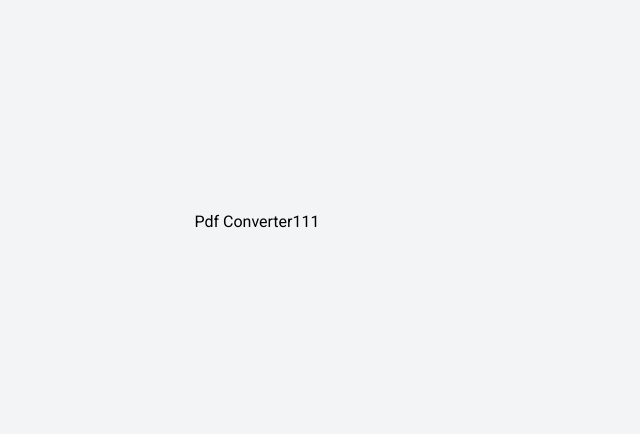
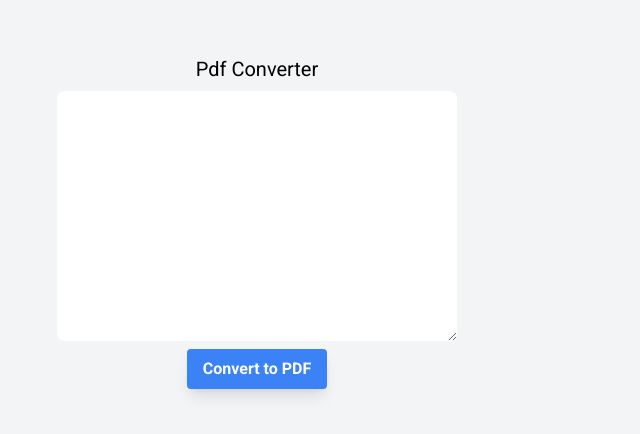
Before and after one commit to Parenyuk/pdf-converter, a Next.js app: page / in a window 1280 px wide. Shown: the part 178-612 px from the top of the page, without its empty margins (383-1023 px from the left). Built offline with nearby package versions, Linux system fonts and the light colour scheme.

Commit message:
PDF-002, added styles

```diff
--- a/src/app/(home)/components/PDFConverter/PDFConverter.tsx
+++ b/src/app/(home)/components/PDFConverter/PDFConverter.tsx
@@ -5,5 +5,11 @@ type ComponentType = {
 }
 
 export const PdfConverter = ({}: ComponentType) => {
-    return (<div>Pdf Converter111 </div>)
+    return (<div className={`flex flex-col items-center`}>
+        <h1 className={'text-xl'}>Pdf Converter</h1>
+        <textarea className="mx-[0] my-[8px] px-[16px] py-[12px] rounded-[8px] min-h-[250px] min-w-[400px] resize-y" />
+        <button className={`bg-blue-500 hover:bg-blue-700 text-white font-bold py-2 px-4 rounded shadow-lg
+        transition-transform transform focus:outline-none
+        focus:ring-blue-300 focus:ring-opacity-50`}>Convert to PDF</button>
+    </div>)
 };
```
